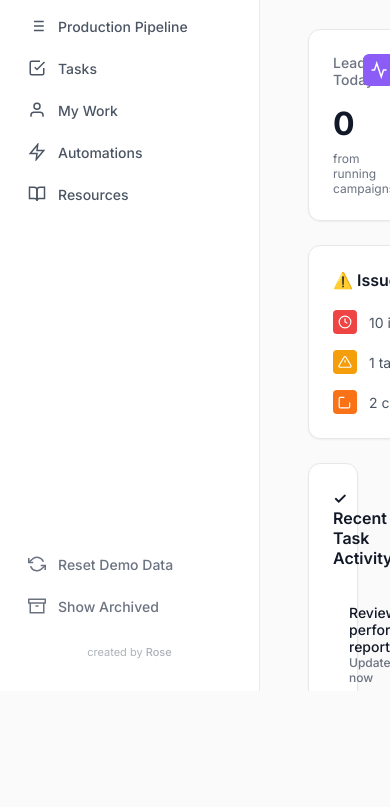
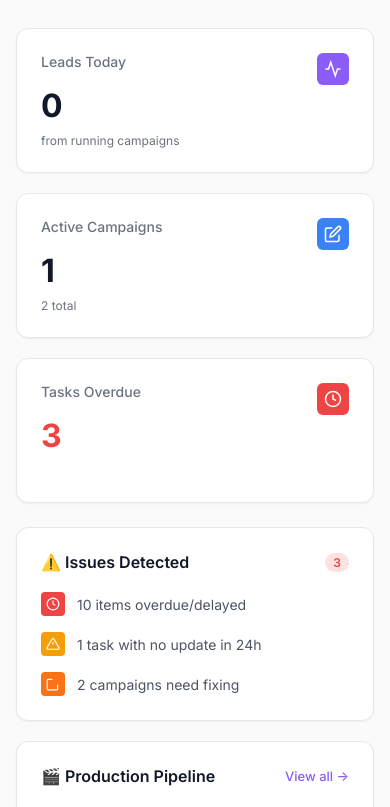
Before and after one commit to workwithrose/LeadFlowv1, a plain HTML site: page index.html in a window 390 px wide. Shown: the part 153-960 px from the top of the page. Before the commit the page ends 844 px from the top, so only its background shows below. Drawn offline with Linux system fonts and the light colour scheme.

Commit message:
feat: make app fully mobile responsive (#25)
- Add CSS media query for screens <= 768px
- Stack dashboard and other grid layouts into a single column
- Convert sidebar to a horizontally scrolling menu
- Make header actions and list cards stack vertically on mobile
- Ensure pipeline board scrolls horizontally and fits the screen width

Co-authored-by: google-labs-jules[bot] <161369871+google-labs-jules[bot]@users.noreply.github.com>
Co-authored-by: workwithrose <198792465+workwithrose@users.noreply.github.com>

```diff
--- a/index.html
+++ b/index.html
@@ -563,6 +563,52 @@ button:hover {
 }
 .list-card-right {
   text-align: right;
+}
+
+@media (max-width: 768px) {
+  body {
+    flex-direction: column;
+    overflow: auto;
+  }
+  .sidebar {
+    width: 100%;
+    height: auto;
+    flex-direction: row;
+    overflow-x: auto;
+    padding: 12px;
+    border-right: none;
+    border-bottom: 1px solid var(--sidebar-border);
+    align-items: center;
+  }
+  .sidebar h2, .creator-sig {
+    display: none;
+  }
+  .nav-item {
+    white-space: nowrap;
+    flex-shrink: 0;
+  }
+  .main {
+    padding: 16px;
+    overflow-y: visible;
+  }
+  .header-actions {
+    flex-direction: column;
+    gap: 16px;
+  }
+  .grid-4, .grid-2-layout {
+    grid-template-columns: 1fr;
+  }
+  .pipeline-board {
+    padding-bottom: 24px;
+  }
+  .list-card {
+    flex-direction: column;
+    align-items: flex-start;
+    gap: 12px;
+  }
+  .list-card-right {
+    text-align: left;
+  }
 }
 
 </style>
```
